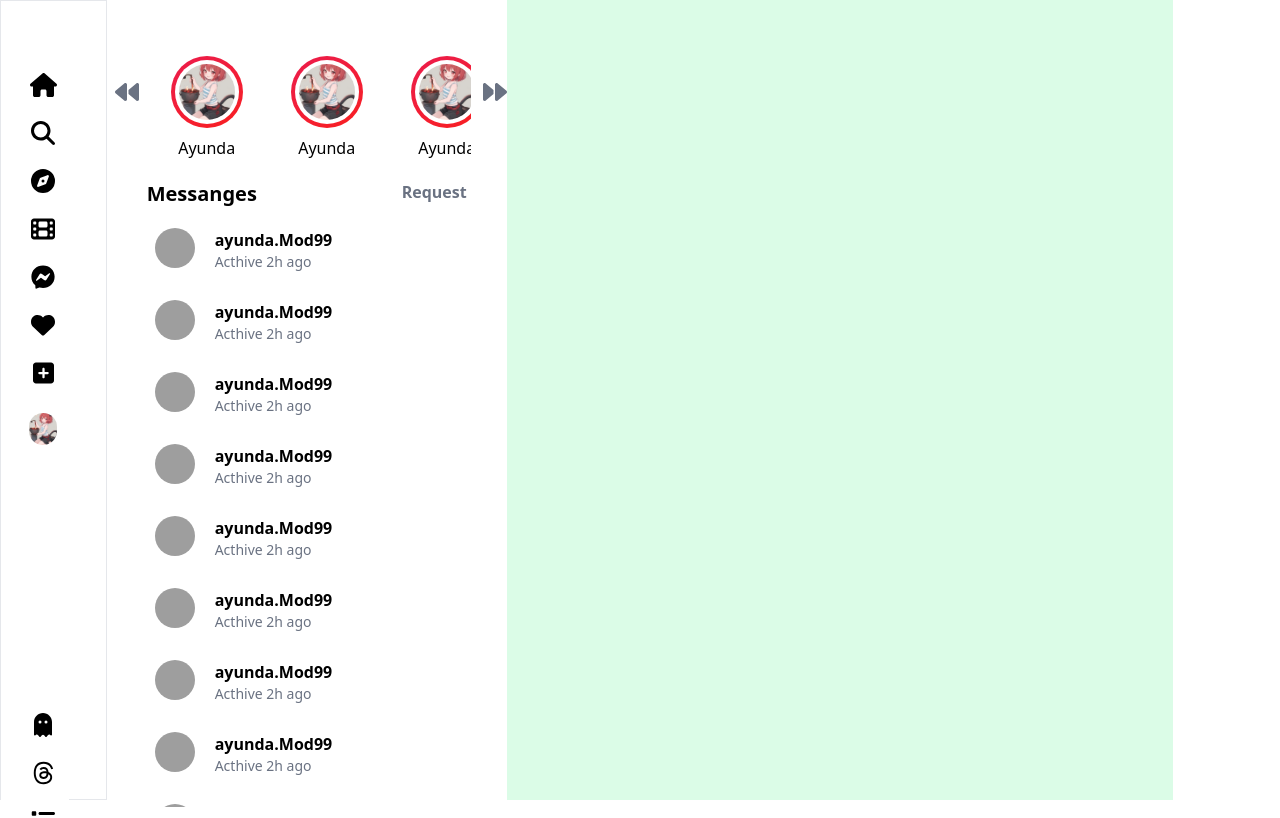
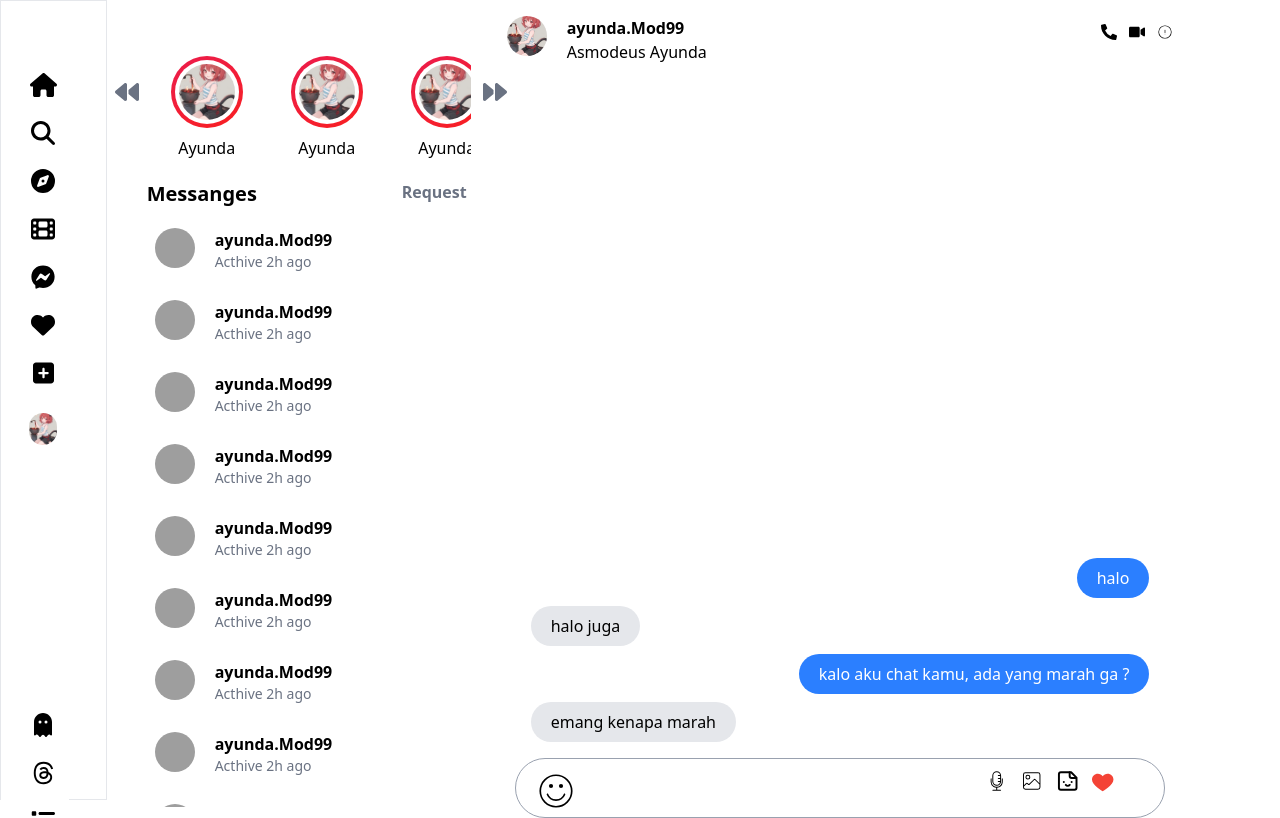
Before and after one commit to hudzzz01/playground-clone-instagram, a Next.js app: page /dashboard/direct in a window 1280 px wide. Built offline with nearby package versions, Linux system fonts and the light colour scheme; grey boxes are pictures that could not be loaded.

Commit message:
feat chat section

```diff
--- /dev/null
+++ b/src/app/dashboard/components/ChatContainter/BubbleChat.tsx
@@ -0,0 +1,8 @@
+import React from 'react'
+
+export default function BubbleChat(promp:any) {
+    const {message, isSender} = promp
+  return (
+    <div className={` ${isSender ? 'bg-blue-500 text-white' : 'bg-gray-200'} py-2 px-5 rounded-full`} >{message}</div>
+  )
+}
--- /dev/null
+++ b/src/app/dashboard/components/ChatContainter/ChatContainer.tsx
@@ -0,0 +1,67 @@
+import React from 'react'
+import ProfileCard from '../ProfileCard'
+import { FaPhoneAlt, FaRegSmile, FaVideo } from 'react-icons/fa'
+import { CiCircleAlert, CiFaceSmile, CiImageOn, CiMicrophoneOn } from 'react-icons/ci'
+import { LuSticker } from 'react-icons/lu'
+import { FcLike } from 'react-icons/fc'
+import BubbleChat from './BubbleChat'
+
+export default function ChatContainer() {
+  return (
+    <div className='h-12/13'>
+        <div className='w-full bg-white h-20  items-center'>
+            <div className=' flex items-center flex justify-between'>
+                <div className='mt-4 '>
+                    <ProfileCard image="/ayunda2.jpeg" dontShowname={true} dontShowBtn={true}   />
+                </div>
+                <div className='flex gap-3 '>
+                    <FaPhoneAlt />
+                    <FaVideo />
+                    <CiCircleAlert />
+                </div>
+            </div>
+
+        </div>
+
+        <div className='w-full h-full bg-white flex flex-col justify-end'>
+             <div className='h-20 bg-white w-full h-full' ></div>
+            {/* chat section */}
+                <div className='px-6 sender mb-2 w-full flex justify-end'>
+                    <BubbleChat isSender={true} message="halo" />
+                </div>
+                <div className='px-6 reciver mb-2 w-full flex justify-start'>
+                    <BubbleChat message="halo juga" />
+                </div>
+                <div className='px-6 sender mb-2 w-full flex justify-end'>
+                    <BubbleChat isSender={true} message="kalo aku chat kamu, ada yang marah ga ?" />
+                </div>
+                <div className='px-6 reciver mb-2 w-full flex justify-start'>
+                    <BubbleChat message="emang kenapa marah" />
+                </div>
+
+
+
+            {/* end chat section */}
+
+             <div className='h-20 bg-white-100 w-full'>
+
+                <div className='h-15 bg-white mt-2 rounded-full mx-2 border border-gray-400'>
+                        <CiFaceSmile className=' w-20 text-center h-10 inline-block' />
+                        <input className=' w-6/10 h-full rounded text-lg p-2 bg-white focus:outline-none'/>
+                        <div className='flex w-2/10 inline-block '>
+                            <div className='flex gap-3 justify-end items-center h-10'>
+                                 <CiMicrophoneOn size={28} />
+                                 <CiImageOn size={28} />
+                                 <LuSticker size={28} />
+                                 <FcLike size={28} />
+                            </div>
+                        </div>
+
+                </div>
+
+             </div>
+
+        </div>
+    </div>
+  )
+}
--- a/src/app/dashboard/direct/page.tsx
+++ b/src/app/dashboard/direct/page.tsx
@@ -3,6 +3,7 @@ import ProfileCard from '../components/ProfileCard'
 import StoryAvatar from '../components/StoryAvatar'
 import Stories from '../components/Stories'
 import Image from 'next/image';
+import ChatContainer from '../components/ChatContainter/ChatContainer';
 
 export default function MessagePage() {
   return (
@@ -113,7 +114,10 @@ export default function MessagePage() {
 
                 </div>
             </div>
-            <div className='w-10/10 bg-green-100 h-screen '></div>
+            {/* message section */}
+            <div className='w-10/10 bg-green-100 h-screen'>
+                    <ChatContainer/>
+            </div>
         </div>
     </div>
   )
```
